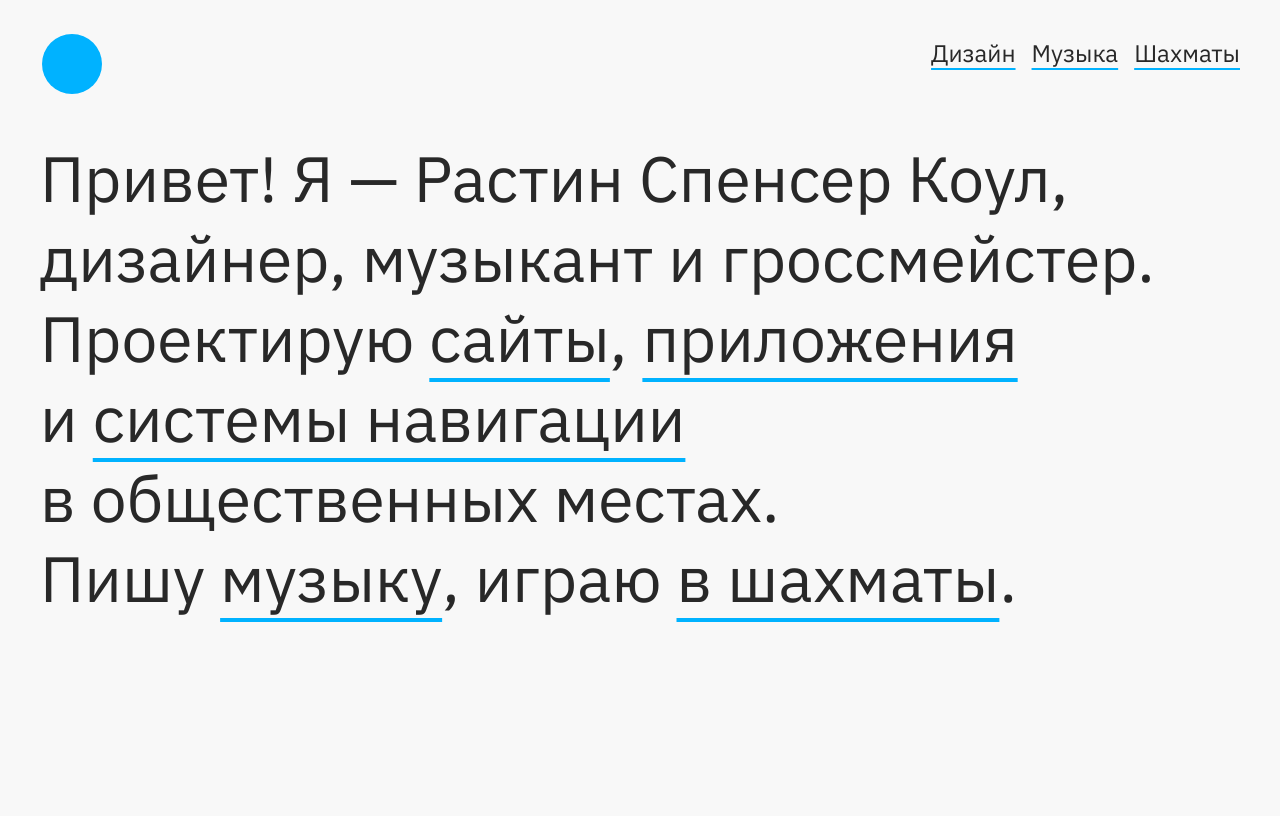
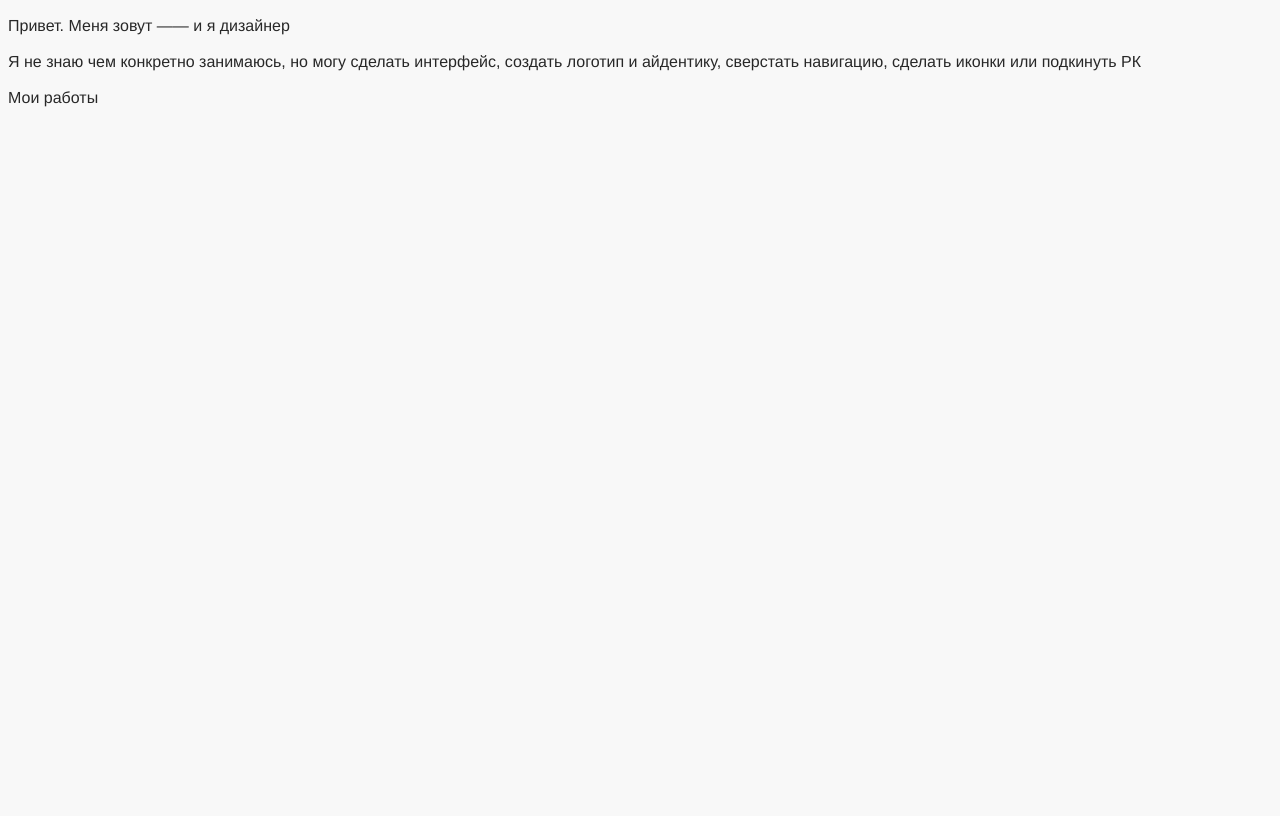
Before and after one commit to sekkeio/me, a PHP site: page / in a window 1280 px wide. After the commit the page ends 107 px from the top, so only its background shows below. Run offline with PHP 8.4, Linux system fonts and the light colour scheme.

Commit message:
Start
Added an example and basic html

```diff
--- a/index.html
+++ b/index.html
@@ -4,41 +4,18 @@
 <head>
   <meta charset="UTF-8">
   <meta name="viewport" content="width=device-width, initial-scale=1.0">
-  <link rel="preconnect" href="https://fonts.googleapis.com">
-  <link rel="preconnect" href="https://fonts.gstatic.com" crossorigin>
-  <link href="https://fonts.googleapis.com/css2?family=IBM+Plex+Sans:wght@100;400;700&display=swap" rel="stylesheet">
-  <link rel="stylesheet" href="./style.css">
-  <title>Растин Спенсер Коул</title>
+  <link rel="stylesheet" href="style.css">
+  <title>Document</title>
 </head>
 
 <body>
-  <div class="layoutContainer">
-    <header class="header">
-      <a href="/" class="logo">
-        <svg viewBox="0 0 64 64" width="64" height="64">
-          <circle cx="32" cy="32" r="30"></circle>
-        </svg>
-      </a>
-      <nav class="nav">
-        <a href="/design/">Дизайн</a>
-        <a href="/music/">Музыка</a>
-        <a href="/chess/">Шахматы</a>
-      </nav>
-    </header>
+  <p>Привет. Меня зовут —— и я дизайнер</p>
 
-    <section class="about">
-      <div class="lead">
-        <p>
-          Привет! Я — Растин Спенсер Коул,
-          дизайнер, музыкант и гроссмейстер. Проектирую <a href="/websites/">сайты</a>,
-          <a href="/apps/">приложения</a> и <a href="/wayfinding/">системы навигации</a>
-          в общественных местах.
-          Пишу <a href="https://www.last.fm/music/Mick+Gordon">музыку</a>,
-          играю <a href="https://chessarena.com/profile/218782">в шахматы</a>.
-        </p>
-      </div>
-    </section>
-  </div>
+  Я не знаю чем конкретно занимаюсь, но могу сделать интерфейс, создать логотип и айдентику, сверстать навигацию,
+  сделать иконки или подкинуть РК
+
+  <p>Мои работы</p>
+
 </body>
 
 </html>
--- a/style.css
+++ b/style.css
@@ -3,77 +3,12 @@
   --backgroundColor: rgba(247, 247, 247,.8);
   --keyColor: #00b2ff;
   --linkColor: var(--textColor);
-  --linkUnderlineColor: color-mix(in srgb, var(--keyColor) 100%, rgba(255, 255, 255, 0));
+  --linkUnderlineColor: color-mix(in srgb, var(--keyColor) 50%);
 }
 
 body {
-  font: 1em/1.25 IBM Plex Sans, Helvetica Neue, Helvetica, Arial, sans-serif;
+  font: 1em/1.25 ALS Hauss, Helvetica Neue, Helvetica, Arial, sans-serif;
   color: var(--textColor);
   background-color: var(--backgroundColor);
-  min-height: 100vh;
+  max-height: 1vh;
 }
-
-a {
-  color: var(--linkColor);
-  text-decoration: underline;
-  text-decoration-color: var(--linkUnderlineColor);
-  text-decoration-thickness: .0625em;
-  text-underline-offset: 0.25em;
-}
-
-a:hover {
-  color: var(--keyColor);
-}
-
-.layoutContainer {
-  padding: 1.5rem clamp(1.43rem, 2.5vw, 2.84rem) 3rem;
-}
-
-.header {
-  font-size: 1.5em;
-  display: grid;
-  grid-template-columns: min-content 1fr;
-  align-items: center;
-}
-
-.logo {
-  width: 1.75em;
-  height: 1.75em;
-  margin-right: 1em;
-  fill: var(--keyColor);
-}
-
-.nav {
-  display: grid;
-  grid-auto-flow: column;
-  grid-auto-columns: max-content;
-  justify-content: end;
-  column-gap: 1rem;
-}
-
-.lead {
-  font-size: clamp(2.5rem, 5vw, 5rem); /* Настраиваем кегль, равный 5% от ширины экрана, но в пределах 40—80 пк */
-}
-
-.lead p {
-  max-width: 18em; /* Ограничиваем абзацы в лиде по ширине, чтобы текст было удобно читать на широких экранах */
-}
-
-.about {
-  margin-top: 5vh; /* Добавляем отступ от шапки. Мы специально добавляем его здесь, а не в лиде, чтобы разделить ответственность. Наверняка нам захочется использовать лид на других страницах, в таком случае верхний маржин будет только мешать */
-}
-
-
-@media (width <= 576px) {
-  :root {
-    font-size: 14px;
-  }
-
-  .header {
-    font-size: 1rem;
-  }
-
-  .nav {
-    column-gap: 1.5em;
-  }
-}
```
Also changed, not shown: example/index.html (added, +44 -0 lines), example/style.css (added, +79 -0 lines).
